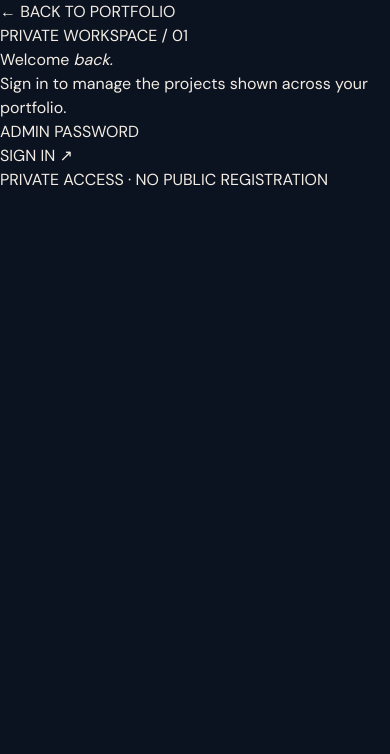
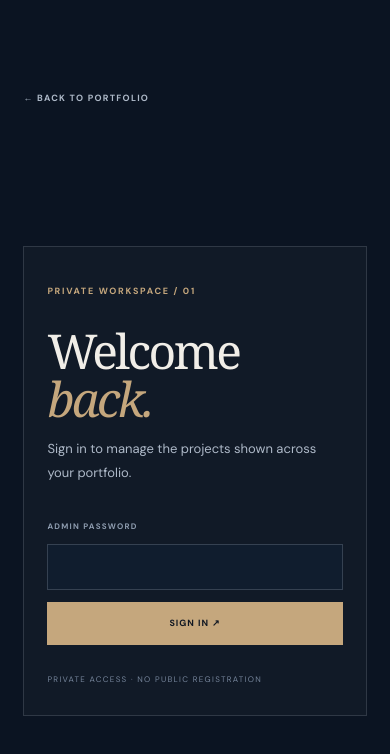
Before and after one commit to MurtazaSiddiqui2003/murtaza-portfolio, a Next.js app: page /admin in a window 390 px wide. Shown: the top 754 px of the page. Built offline with nearby package versions, Linux system fonts and the light colour scheme.

Commit message:
Style private portfolio admin dashboard

```diff
--- a/app/globals.css
+++ b/app/globals.css
@@ -839,3 +839,72 @@ img, video, iframe { max-width: 100%; }
   .case-capability p { grid-column: 2; }
   .case-next { padding-top: 64px; padding-bottom: 64px; }
 }
+
+
+/* Private portfolio admin */
+.admin-shell { min-height:100vh; padding:34px 7.2% 80px; color:#f1eee8; background:#0b1422; }
+.admin-login-shell { display:grid; align-items:center; justify-items:center; padding-top:70px; padding-bottom:70px; }
+.admin-back { color:#aeb9c8; font-size:9px; font-weight:700; letter-spacing:1.25px; }
+.admin-login-shell > .admin-back { justify-self:start; width:100%; max-width:520px; }
+.admin-login-card { width:100%; max-width:520px; margin:auto; padding:48px; border:1px solid rgba(220,228,238,.15); background:rgba(255,255,255,.025); }
+.admin-kicker { color:#c5a77d; font-size:9px; font-weight:700; letter-spacing:1.7px; }
+.admin-login-card h1, .admin-heading h1 { margin:26px 0 14px; font:400 clamp(48px,7vw,76px)/1 Georgia,serif; letter-spacing:-.055em; }
+.admin-login-card h1 em, .admin-heading h1 em { color:#c5a77d; font-weight:400; }
+.admin-login-card > p, .admin-heading > p { max-width:620px; color:#aeb9c8; font-size:13px; line-height:1.9; }
+.admin-login-card form { display:grid; gap:12px; margin-top:34px; }
+.admin-login-card label, .admin-field label { color:#8e9caf; font-size:8px; font-weight:700; letter-spacing:1.25px; }
+.admin-login-card input, .admin-field input, .admin-field textarea { width:100%; border:1px solid rgba(220,228,238,.18); border-radius:0; outline:none; background:#101d2e; color:#f1eee8; padding:13px 14px; font:inherit; font-size:12px; }
+.admin-login-card input:focus, .admin-field input:focus, .admin-field textarea:focus { border-color:#c5a77d; }
+.admin-primary-button, .admin-quiet-button { min-height:43px; padding:0 17px; border:1px solid #c5a77d; border-radius:0; font-size:9px; font-weight:700; letter-spacing:1px; cursor:pointer; transition:background .2s ease,color .2s ease,opacity .2s ease; }
+.admin-primary-button { background:#c5a77d; color:#101722; }
+.admin-primary-button:hover { background:#ddc6a4; }
+.admin-quiet-button { background:transparent; color:#e9e3d9; border-color:rgba(220,228,238,.25); }
+.admin-quiet-button:hover { border-color:#c5a77d; color:#c5a77d; }
+.admin-primary-button:disabled, .admin-quiet-button:disabled { opacity:.35; cursor:not-allowed; }
+.admin-footnote { display:block; margin-top:28px; color:#75849a; font-size:8px; letter-spacing:1.3px; }
+.admin-error { color:#ffaaa2 !important; font-size:11px !important; }
+.admin-topbar { display:flex; justify-content:space-between; align-items:center; padding-bottom:26px; border-bottom:1px solid rgba(220,228,238,.14); }
+.admin-heading { padding:70px 0 40px; }
+.admin-heading h1 { margin-top:22px; }
+.admin-toolbar { display:flex; align-items:center; gap:38px; padding:22px 0; border-top:1px solid rgba(220,228,238,.16); border-bottom:1px solid rgba(220,228,238,.16); }
+.admin-toolbar > div:not(.admin-toolbar-actions) { display:grid; gap:6px; }
+.admin-toolbar strong { font:400 27px Georgia,serif; color:#c5a77d; }
+.admin-toolbar span { color:#8e9caf; font-size:8px; font-weight:700; letter-spacing:1.2px; }
+.admin-toolbar-actions { display:flex; gap:10px; margin-left:auto; }
+.admin-alert, .admin-draft-note { margin:18px 0 0; padding:13px 15px; font-size:11px; line-height:1.7; border:1px solid rgba(220,228,238,.16); }
+.admin-alert-error { color:#ffaaa2; border-color:rgba(255,170,162,.35); }
+.admin-alert-success { color:#b7d8bd; border-color:rgba(183,216,189,.3); }
+.admin-draft-note { color:#e2c99f; border-color:rgba(197,167,125,.35); }
+.admin-project-list { display:grid; gap:18px; padding:28px 0 50px; }
+.admin-project-card { padding:23px; border:1px solid rgba(220,228,238,.14); background:rgba(255,255,255,.025); }
+.admin-project-topline { display:flex; justify-content:space-between; align-items:center; gap:20px; margin-bottom:22px; color:#c5a77d; font-size:8px; font-weight:700; letter-spacing:1.3px; }
+.admin-reorder { display:flex; align-items:center; gap:7px; }
+.admin-reorder button { min-width:30px; height:29px; border:1px solid rgba(220,228,238,.2); background:transparent; color:#e9e3d9; cursor:pointer; }
+.admin-reorder button:disabled { opacity:.25; cursor:not-allowed; }
+.admin-reorder .admin-delete { margin-left:8px; padding:0 10px; color:#ffaaa2; border-color:rgba(255,170,162,.3); font-size:8px; letter-spacing:1px; }
+.admin-fields-grid { display:grid; grid-template-columns:repeat(2,minmax(0,1fr)); gap:18px; }
+.admin-field { display:grid; gap:8px; min-width:0; }
+.admin-field-wide { grid-column:1 / -1; }
+.admin-field textarea { resize:vertical; line-height:1.7; }
+.admin-feature-toggle { display:flex; align-items:center; align-self:end; gap:10px; min-height:43px; color:#e2c99f; font-size:9px; font-weight:700; letter-spacing:1px; }
+.admin-feature-toggle input { width:15px; height:15px; accent-color:#c5a77d; }
+.admin-bottom-bar { position:sticky; bottom:0; display:flex; justify-content:space-between; align-items:center; gap:20px; padding:15px 18px; margin:0 -18px; border:1px solid rgba(220,228,238,.15); background:rgba(11,20,34,.94); backdrop-filter:blur(14px); }
+.admin-bottom-bar span { color:#8e9caf; font-size:8px; font-weight:700; letter-spacing:1.2px; }
+.admin-muted { color:#aeb9c8; font-size:12px; }
+@media(max-width:760px) {
+  .admin-shell { padding:22px 6% 58px; }
+  .admin-login-card { padding:30px 23px; }
+  .admin-heading { padding:52px 0 30px; }
+  .admin-toolbar { align-items:flex-start; flex-wrap:wrap; gap:22px; }
+  .admin-toolbar-actions { width:100%; margin-left:0; }
+  .admin-toolbar-actions button { flex:1; padding:0 8px; font-size:8px; }
+  .admin-project-card { padding:17px 13px; }
+  .admin-fields-grid { grid-template-columns:1fr; gap:14px; }
+  .admin-field-wide { grid-column:auto; }
+  .admin-project-topline { align-items:flex-start; }
+  .admin-reorder { gap:4px; }
+  .admin-reorder button { min-width:27px; }
+  .admin-bottom-bar { margin:0 -8px; padding:12px 10px; }
+  .admin-bottom-bar span { max-width:130px; line-height:1.6; }
+  .admin-bottom-bar button { font-size:8px; padding:0 10px; }
+}
```
